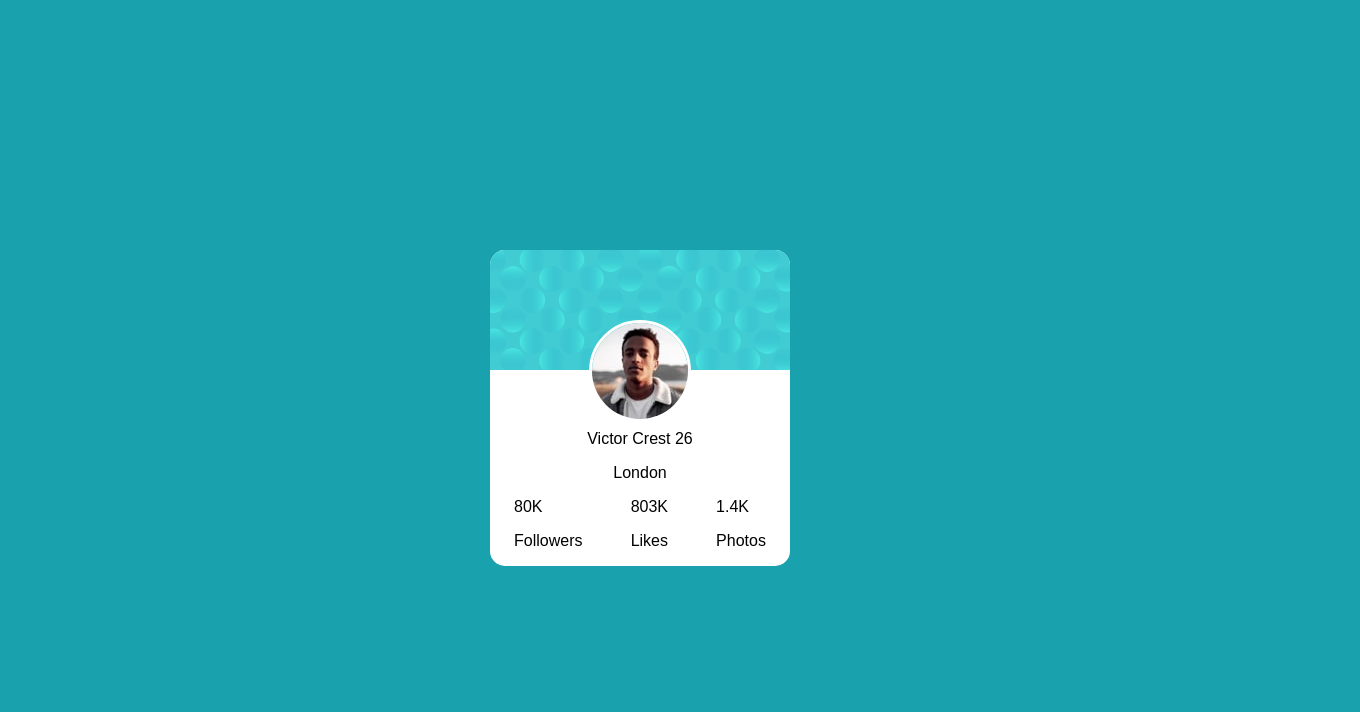
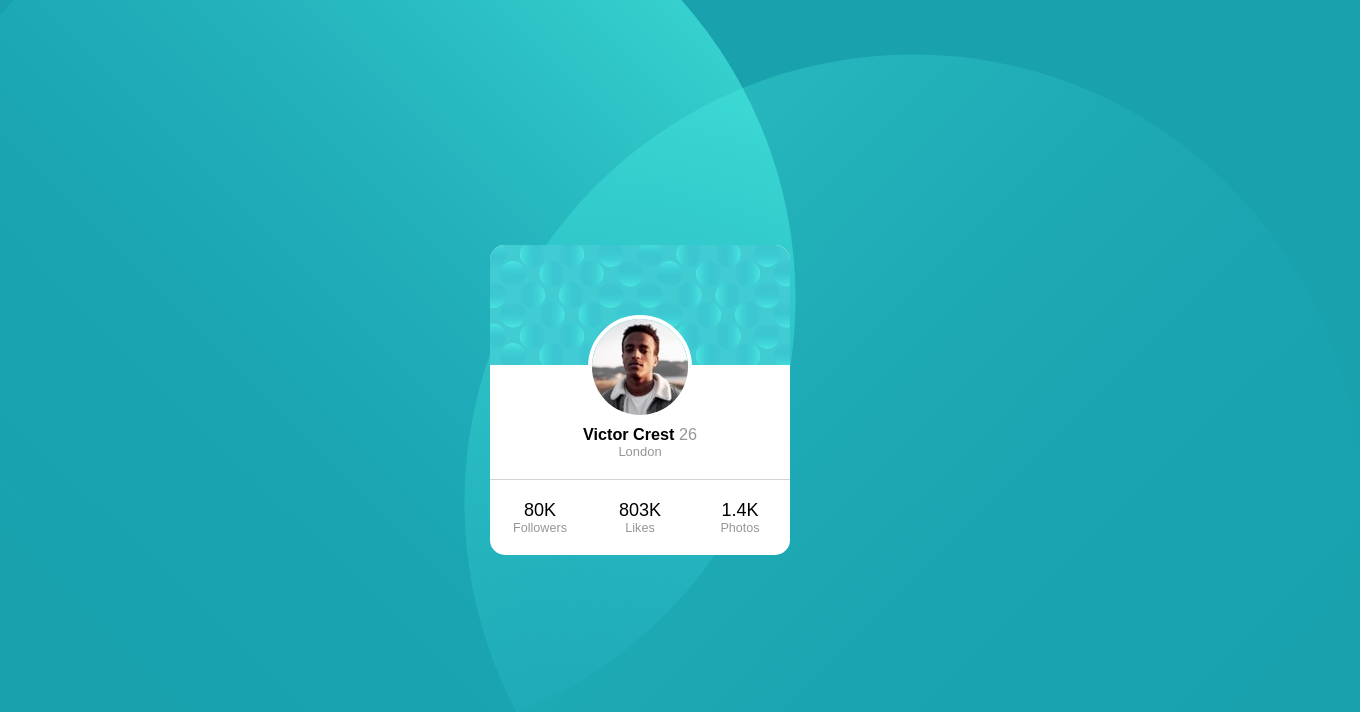
Before and after one commit to WillamiFerreira/Profile-Card-Component, a plain HTML site: page index.html in a window 1280 px wide. Shown: the whole page, 1360 px wide, since content can reach past the window. Drawn offline with Linux system fonts and the light colour scheme.

Commit message:
layout done

```diff
--- a/index.html
+++ b/index.html
@@ -9,22 +9,30 @@
     <title>Profile Card Component</title>
 </head>
 <body>
+    <div class="ball-upper">
+        <img src="images/bg-pattern-top.svg" aria-hidden="true">
+    </div>
+    <div class="ball-lower">
+        <img src="images/bg-pattern-bottom.svg" aria-hidden="true">
+    </div>
     <main>
-        <div class="counteiner">
-            <div class="card-cover">
-                <img src="images/bg-pattern-card.svg" alt="" aria-hidden="true">
-            </div>
-            <div class="perfil-area">
-                <div class="perfil"><img src="images/image-victor.jpg" alt=""></div>
-            </div>
-            <div class="text-area">
-                <p class="name">Victor Crest 26</p>
-                <p>London</p>
-            </div>
-            <div class="stats-area">
-                <span>80K <p>Followers</p></span> <span>803K <p>Likes</p></span> <span>1.4K <p>Photos</p></span>
-            </div>
+        <div class="card-cover">
+            <img src="images/bg-pattern-card.svg" aria-hidden="true">
         </div>
+        <div class="perfil-area">
+            <div class="perfil"><img src="images/image-victor.jpg" aria-hidden="true"></div>
+        </div>
+        <div class="text-area">
+            <section class="name">
+                Victor Crest <span>26</span> <p>London</p>
+            </section>
+        </div>
+        <hr>
+        <section class="stats-area">
+            <span>80K <p>Followers</p></span>
+            <span>803K <p>Likes</p></span>
+            <span>1.4K <p>Photos</p></span>
+        </section>
     </main>
 
 </body>
--- a/style.css
+++ b/style.css
@@ -2,18 +2,48 @@
 :root{
     --main-font:'KumbhSans', sans-serif;
     --Dark-cyan: hsl(185, 75%, 39%);
-    --Very-dark-desaturated-blue: hsl(229, 23%, 23%);
+    --Very-dark-desaturated-blue: hwb(229 20% 38%);
     --Dark-grayish-blue: hsl(227, 10%, 46%);
+    --dark-gray: hsl(0, 0%, 59%);
+}
+*{
+    margin: 0;
+    padding: 0;
+    box-sizing: border-box;
 }
 body{
     display: flex;
     justify-content: center;
     align-items: center;
+    position: relative;
+    width: 100vw;
+    height: 100vh;
     min-height: 100vh;
     background-color: var(--Dark-cyan);
     font-family: var(--main-font);
+    font-size: 18px;
 }
-
+.ball-upper{
+    position: absolute;
+    top: -150px;
+    left: -100px;
+    width: 70%;
+}
+.ball-upper img, .ball-lower img{
+    width: 100%;
+}
+.ball-lower{
+    position: absolute;
+    bottom: -150px;
+    right: -80px;
+    width: 70%;
+}
+main{
+    background-color: white;
+    max-width: 300px;
+    border-radius: 15px;
+    z-index: 1;
+}
 img{
     display: block;
 }
@@ -34,21 +64,36 @@ img{
 }
 .perfil-area img{
     border-radius: 50%;
-    border: 3px solid white;
+    border: 4px solid white;
 }
 .text-area{
     text-align: center;
 }
 .name{
     margin-top: 60px;
+    font-weight: 700;
+    font-size: 0.9em;
 }
-
-.counteiner{
-    background-color: white;
-    max-width: 300px;
-    border-radius: 15px;
+.name p {
+    font-size: 0.8em;
+}
+.name span, p{
+    font-weight: normal;
+    color: var(--dark-gray);
+}
+hr{
+    height: 1px;
+    border: 0px;
+    background-color:lightgrey;
+    margin: 20px 0 20px 0;
 }
 .stats-area{
-    display: flex;
-    justify-content: space-around;
+    display: grid;
+    grid-template-columns: repeat(3, 1fr);
+    justify-content: center;
+    text-align: center;
+    margin-bottom: 20px;
 }
+.stats-area p{
+    font-size: 0.7em;
+}
```
